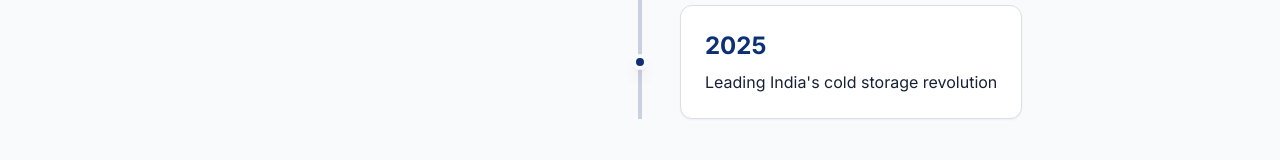
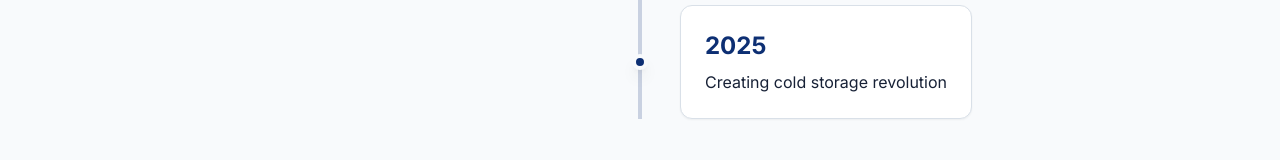
Before and after one commit to The-Aryan-Bhatnagar/coldchain-guru-official, a React (Vite) app: page /about in a window 1280 px wide. Shown: the part 2235-2395 px from the top of the page. Built offline with nearby package versions, Linux system fonts and the light colour scheme; the HTML template or start-up script is replaced by a standard one.

Commit message:
Update timeline dates and text

```diff
--- a/src/pages/About.tsx
+++ b/src/pages/About.tsx
@@ -6,9 +6,9 @@ const About = () => {
     { year: "1990", event: "Started journey in refrigeration industry" },
     { year: "1995", event: "Joined Vadilal as Senior Consultant" },
     { year: "2005", event: "Pioneered humidity control innovations" },
-    { year: "2010", event: "Founded Temperature Guru" },
-    { year: "2015", event: "Crossed 300+ client milestone" },
-    { year: "2025", event: "Leading India's cold storage revolution" },
+    { year: "2015", event: "Founded Temperature Guru" },
+    { year: "2020", event: "Crossed 300+ client milestone" },
+    { year: "2025", event: "Creating cold storage revolution" },
   ];
 
   const values = [
```
